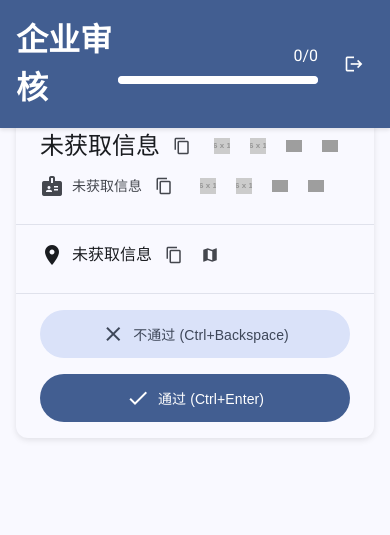
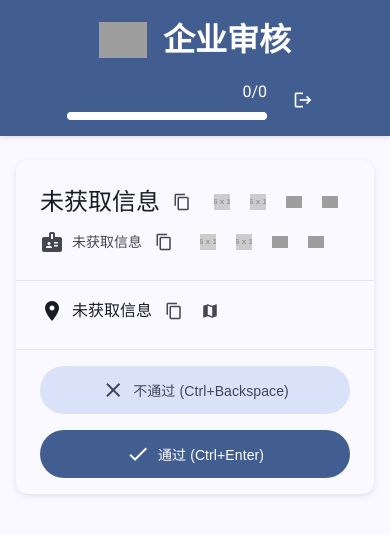
Before and after one commit to darrindeyoung791/Company-Info-Review-System, a Flask app: page /review in a window 390 px wide. Shown: the top 535 px of the page. Run offline with Flask 2, Linux system fonts and the light colour scheme; the visitor is signed in with stand-in values (Sample User, id 1); grey boxes labelled with a size stand in for pictures from a placeholder-image service; parts of the project's set-up code (start-up, migrations or seed data) failed here and were passed over; some libraries are stand-ins or nearby versions; grey boxes are pictures that could not be loaded.

Commit message:
Added logo, changed app-bar flex layout

```diff
--- a/static/styles.css
+++ b/static/styles.css
@@ -186,6 +186,20 @@ body {
     gap: 1rem;
 }
 
+.app-bar-left {
+    display: flex;
+    align-items: center;
+    gap: 1rem;
+    flex-wrap: wrap;
+}
+
+.banner-logo {
+    height: 48px;  /* 与标题文字高度接近 */
+    width: auto;   /* 保持图片比例 */
+    object-fit: contain;
+    border-radius: 0%;
+}
+
 #logout-btn {
     background-color: transparent;
     color: var(--on-primary);
@@ -225,7 +239,7 @@ body {
 
 .review-container {
     max-width: 800px;
-    margin: 6.5rem auto 2rem;  /* 从5rem增加到6.5rem，给顶部多留些空间 */
+    margin: 10rem auto 2rem;  /* 从5rem增加到6.5rem，给顶部多留些空间 */
     padding: 0 1rem;
 }
 
@@ -330,6 +344,21 @@ body {
         flex-direction: column;
         align-items: flex-end;
         gap: 0.5rem;
+    }
+
+    .app-bar-left {
+        justify-content: center;
+        text-align: center;
+        width: 100%;
+    }
+
+    .app-bar-content {
+        flex-direction: column;
+        gap: 1rem;
+    }
+
+    .banner-logo {
+        height: 36px; /* 窄屏幕时稍微降低logo高度 */
     }
 }
 
--- a/templates/review.html
+++ b/templates/review.html
@@ -13,7 +13,10 @@
     <div id="review-app">
         <header class="app-bar">
             <div class="app-bar-content">
-                <h1>企业审核</h1>
+                <div class="app-bar-left">
+                    <img src="https://www.ncnu.edu.cn/statics/ncsfxy/images/new-logo1.png" alt="NCNU Logo" class="banner-logo">
+                    <h1>企业审核</h1>
+                </div>
                 <div class="actions">
                     <div class="progress-indicator">
                         <span id="progress-text">0/0</span>
```
Also changed, not shown: static/img/banner_logo.png (added).
